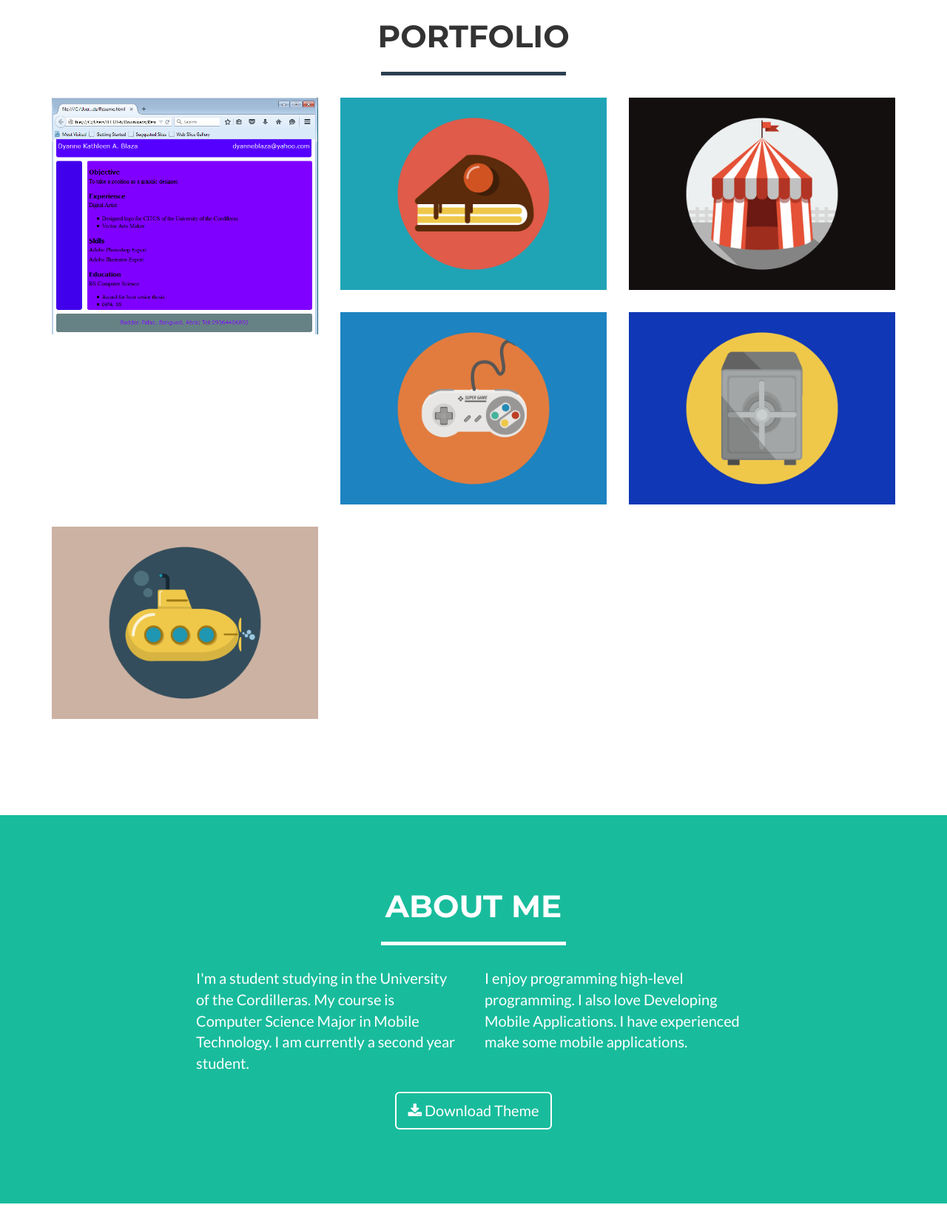
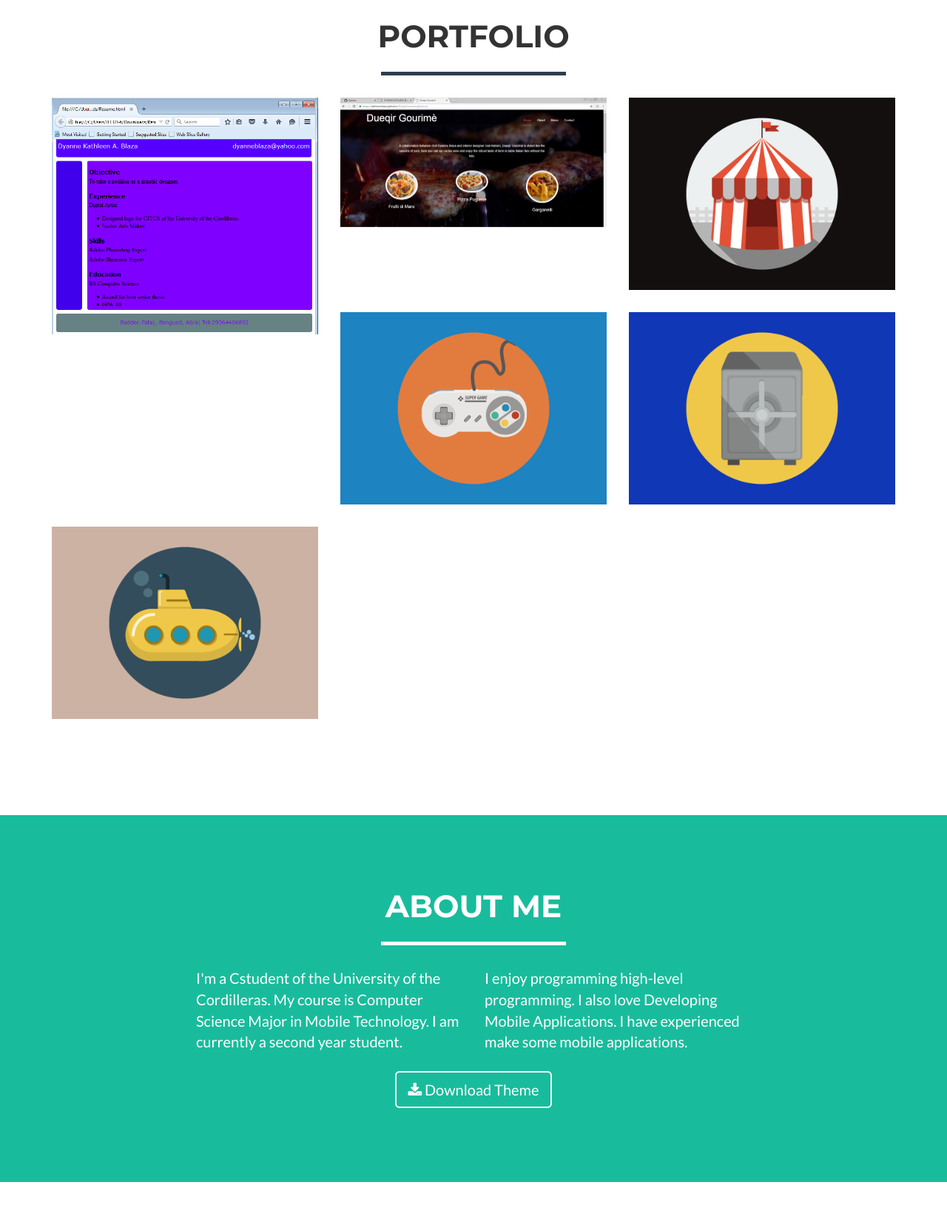
Before and after one commit to kathleenblaza/kathleenblaza.github.io, a website: page index.html in a window 1280 px wide. Shown: the part 840-2488 px from the top of the page at 74% size. Drawn offline with nearby package versions, Linux system fonts and the light colour scheme.

Commit message:
Update index.html

```diff
--- a/index.html
+++ b/index.html
@@ -109,7 +109,7 @@
                                 <i class="fa fa-search-plus fa-3x"></i>
                             </div>
                         </div>
-                        <img src="img/portfolio/cake.png" class="img-responsive" alt="">
+                        <img src="img/portfolio/website.png" class="img-responsive" alt="">
                     </a>
                 </div>
                 <div class="col-sm-4 portfolio-item">
@@ -167,7 +167,7 @@
             </div>
             <div class="row">
                 <div class="col-lg-4 col-lg-offset-2">
-                    <p>I'm a student studying in the University of the Cordilleras. My course is Computer Science Major in Mobile Technology. I am currently a second year student. </p>
+                    <p>I'm a Cstudent of the University of the Cordilleras. My course is Computer Science Major in Mobile Technology. I am currently a second year student. </p>
                 </div>
                 <div class="col-lg-4">
                     <p>I enjoy programming high-level programming. I also love Developing Mobile Applications. I have experienced make some mobile applications.</p>
@@ -338,7 +338,7 @@
                             <img src="img/portfolio/website.png" class="img-responsive img-centered" alt="">
                             <p>Use this area of the page to describe your project. The icon above is part of a free icon set by <a href="https://sellfy.com/p/8Q9P/jV3VZ/">Flat Icons</a>. On their website, you can download their free set with 16 icons, or you can purchase the entire set with 146 icons for only $12!</p>
                             <ul class="list-inline item-details">
-                                <li>Client:
+                                <li>Service:
                                     <strong><a href="https://kathleenblaza.github.io/DueqirGourime.github.io/">website</a>
                                     </strong>
                                 </li>
```
